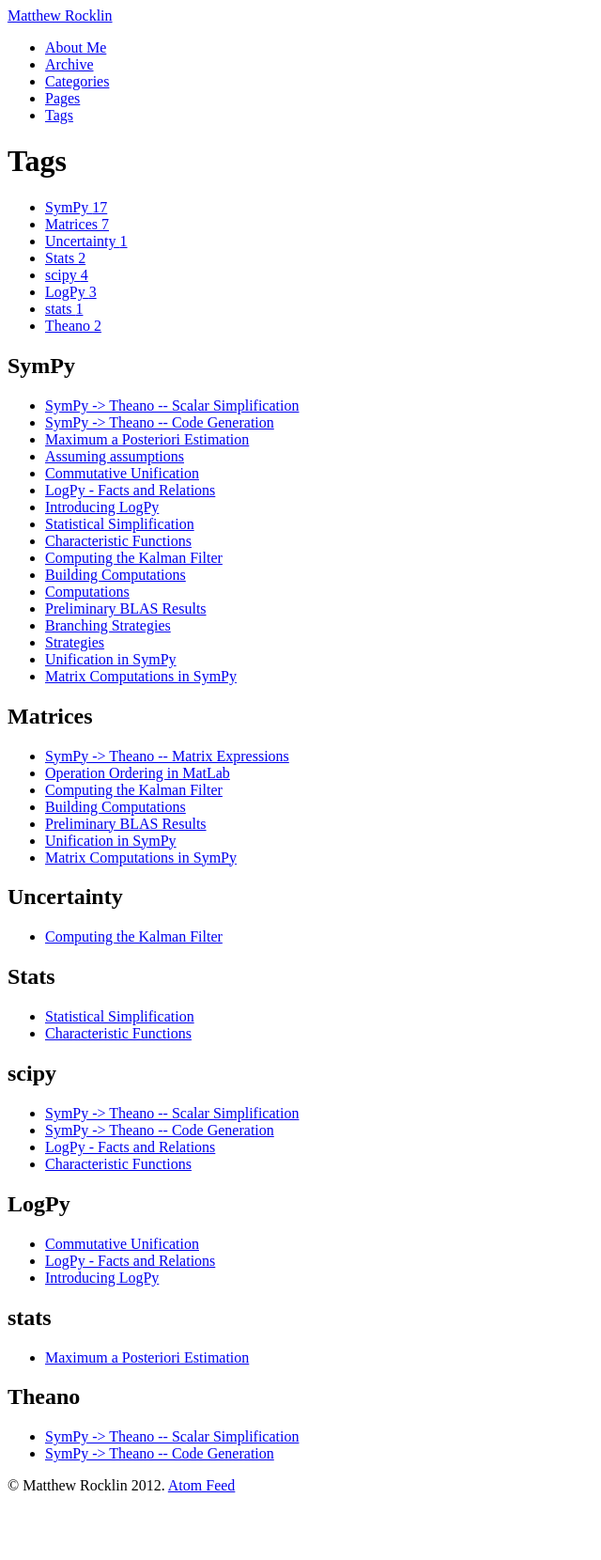
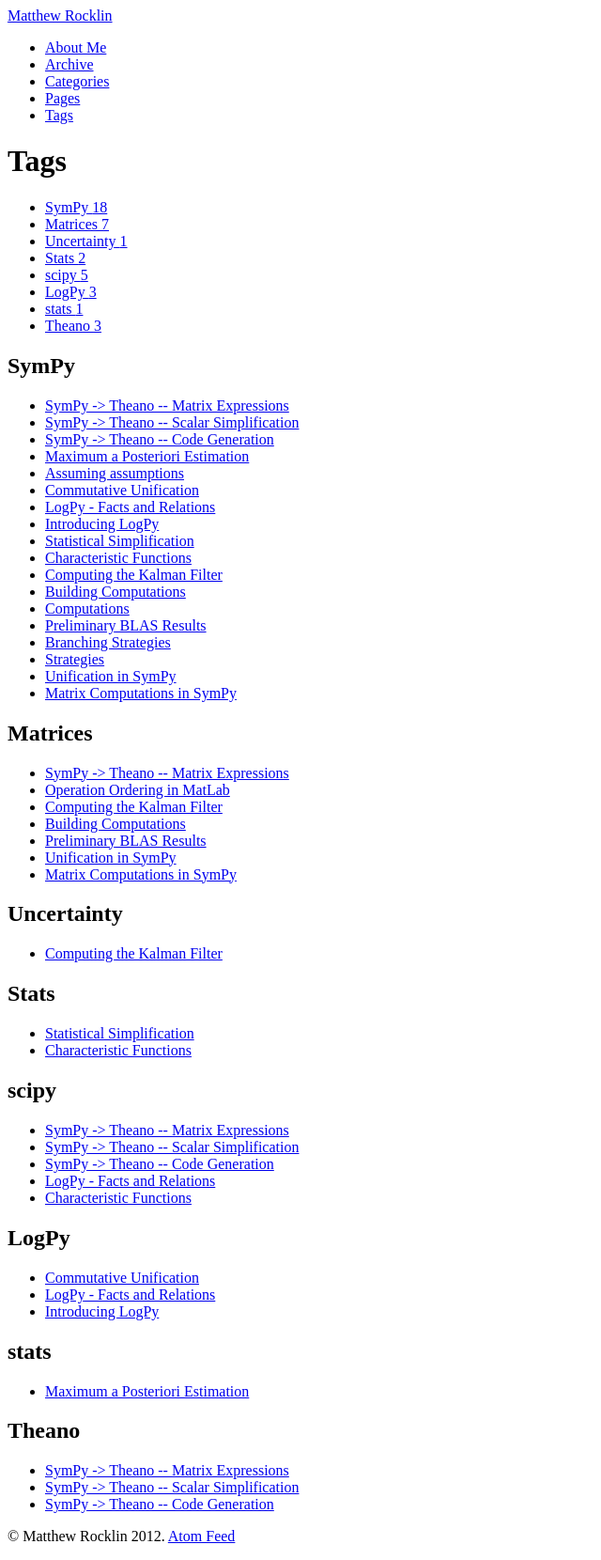
Before and after one commit to besyskymnbk/blog, a Jekyll site: the page built from tags.html, in a window 1280 px wide. Shown: the whole page at 94% size, without its empty margins (0-640 px from the left). Built offline with Jekyll 4.4.1, drawn with Linux system fonts in a browser that asks for light colours; before the commit the page ends 1606 px from its top, so only the background shows below that.

Commit message:
publish st-3 to sympy, scipy

```diff
--- a/_posts/work/2013-04-05-SymPy-Theano-part-3.md
+++ b/_posts/work/2013-04-05-SymPy-Theano-part-3.md
@@ -3,7 +3,7 @@ layout: post
 title:  SymPy -> Theano -- Matrix Expressions
 tagline:
 category : work
-tags : [Matrices]
+tags : [SymPy, scipy, Matrices, Theano]
 ---
 {% include JB/setup %}
 
```
